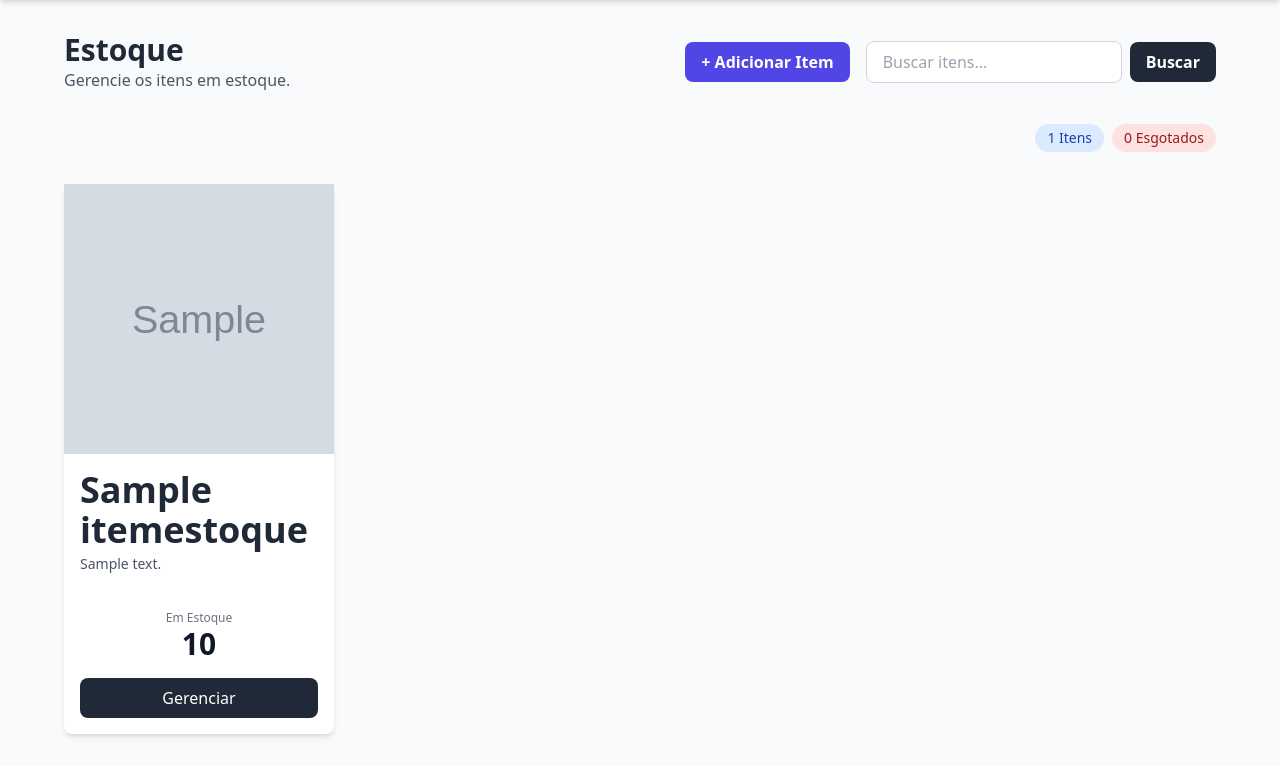
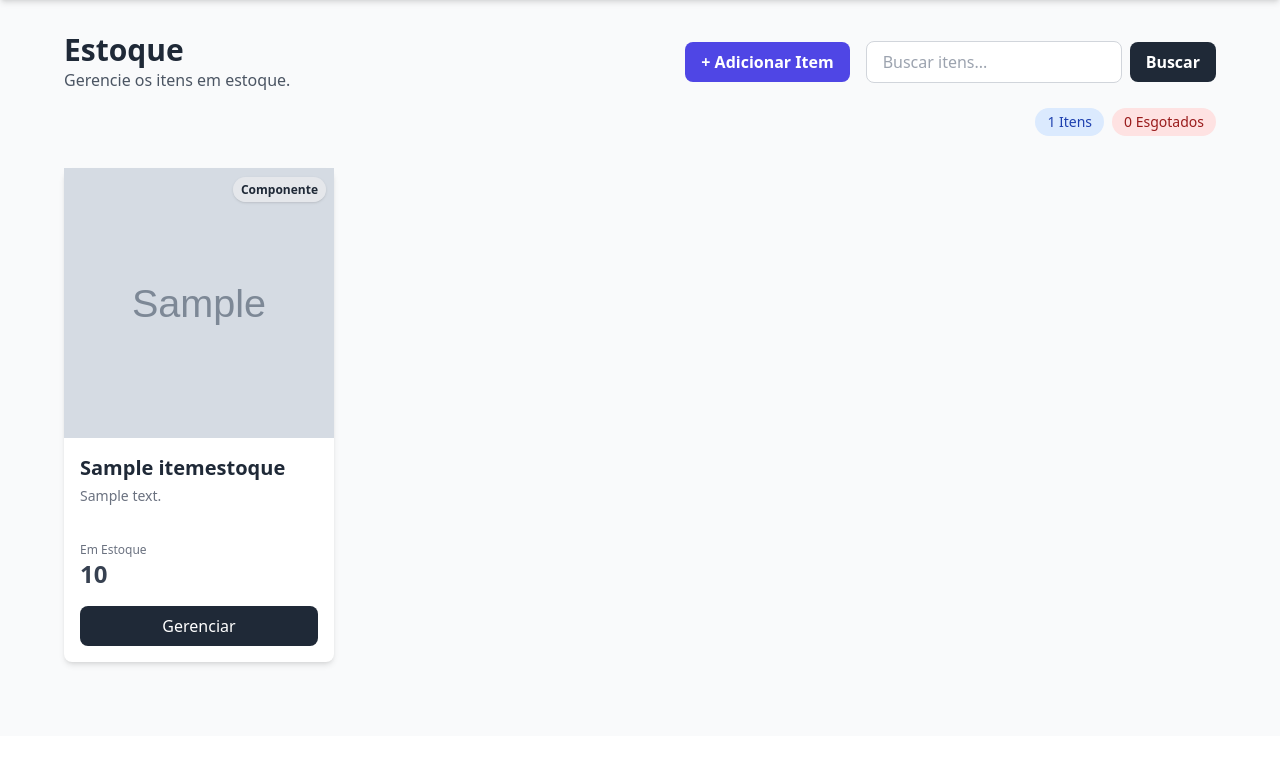
Before and after one commit to victorferraz07/blockline_app, a Django app: page /estoque/ in a window 1280 px wide. Shown: the part 64-830 px from the top of the page. After the commit the page ends 731 px from the top, so only its background shows below. Run offline with Django 5.2, Linux system fonts and the light colour scheme; tables that the repository leaves empty hold one stand-in row (values such as "Sample post"); grey boxes marked "Sample" are stand-in pictures; some libraries are stand-ins or nearby versions.

Commit message:
Feat: Finaliza CRUD completo e interfaces para Estoque e Produtos

```diff
--- a/core/templates/core/lista_estoque.html
+++ b/core/templates/core/lista_estoque.html
@@ -3,18 +3,15 @@
 {% block content %}
 <div class="max-w-7xl mx-auto px-4 sm:px-6 lg:px-8">
 
-    <div class="flex flex-col md:flex-row justify-between items-center mb-8 gap-4">
-
+    <div class="flex flex-col md:flex-row justify-between items-center mb-4 gap-4">
         <div>
             <h1 class="text-3xl font-bold text-gray-800">Estoque</h1>
             <p class="text-gray-600">Gerencie os itens em estoque.</p>
         </div>
-
         <div class="flex items-center space-x-4">
             <a href="{% url 'adicionar_item' %}" class="bg-indigo-600 text-white py-2 px-4 rounded-lg hover:bg-indigo-700 transition-colors whitespace-nowrap font-semibold">
                 + Adicionar Item
             </a>
-
             <form action="{% url 'lista_estoque' %}" method="GET" class="flex items-center space-x-2">
                 <input type="text" name="q" value="{{ query|default:'' }}" placeholder="Buscar itens..." class="w-full md:w-64 px-4 py-2 border border-gray-300 rounded-lg focus:outline-none focus:ring-2 focus:ring-indigo-500">
                 <button type="submit" class="bg-gray-800 text-white py-2 px-4 rounded-lg hover:bg-gray-700 font-semibold">
@@ -30,37 +27,53 @@
     </div>
 
     <div class="grid grid-cols-1 sm:grid-cols-2 lg:grid-cols-3 xl:grid-cols-4 gap-6">
+
         {% for item in itens %}
         <div class="bg-white rounded-lg shadow-md hover:shadow-xl transition-shadow duration-300 flex flex-col">
-            <div class="aspect-square bg-gray-100">
+
+            <div class="aspect-square bg-gray-100 relative">
+                <div class="absolute top-2 right-2 z-10">
+                    {% if item.tipo == 'produto_acabado' %}
+                        <span class="px-2 py-1 text-xs font-semibold text-emerald-800 bg-emerald-50 rounded-full shadow">Produto</span>
+                    {% else %}
+                        <span class="px-2 py-1 text-xs font-semibold text-gray-800 bg-gray-200 rounded-full shadow">Componente</span>
+                    {% endif %}
+                </div>
+
                 {% if item.foto_principal %}
                     <img src="{{ item.foto_principal.url }}" alt="{{ item.nome }}" class="w-full h-full object-cover">
                 {% else %}
                     <div class="w-full h-full flex items-center justify-center">
-                        <svg class="h-12 w-12 text-gray-400" ...></svg>
+                        <svg class="h-12 w-12 text-gray-400" fill="none" viewBox="0 0 24 24" stroke="currentColor"><path stroke-linecap="round" stroke-linejoin="round" stroke-width="2" d="M4 16l4.586-4.586a2 2 0 012.828 0L16 16m-2-2l1.586-1.586a2 2 0 012.828 0L20 14m-6-6h.01M6 20h12a2 2 0 002-2V6a2 2 0 00-2-2H6a2 2 0 00-2 2v12a2 2 0 002 2z"></path></svg>
                     </div>
                 {% endif %}
             </div>
+
             <div class="p-4 flex flex-col flex-grow">
                 <div class="flex-grow">
-                    <h3 class="text-4xl font-bold text-gray-800">{{ item.nome }}</h3>
-                    <p class="text-gray-600 text-sm mt-1 h-10">{{ item.descricao|default:""|truncatechars:80 }}</p>
+                    <h3 class="text-xl font-bold text-gray-800 truncate" title="{{ item.nome }}">{{ item.nome }}</h3>
+                    <p class="text-gray-500 text-sm mt-1 h-10">{{ item.descricao|default:""|truncatechars:70 }}</p>
                 </div>
-                <div class="mt-4 text-center">
+
+                <div class="mt-4">
                     <p class="text-xs text-gray-500">Em Estoque</p>
-                    <p class="text-3xl font-black text-gray-900">{{ item.quantidade }}</p>
+                    <p class="text-2xl font-semibold text-gray-700">{{ item.quantidade }}</p>
                 </div>
+
                 <a href="{% url 'gerenciar_item' item.pk %}" class="block text-center mt-4 w-full bg-gray-800 text-white py-2 rounded-lg hover:bg-gray-700 transition-colors">
                     Gerenciar
                 </a>
             </div>
         </div>
-        {% empty %}
-            <div class="col-span-full bg-white rounded-lg shadow-md p-8 text-center">
-                <h3 class="text-xl font-semibold text-gray-800">Nenhum item em estoque</h3>
-                <p class="text-gray-500 mt-2">Clique em "Adicionar Item" para cadastrar o primeiro.</p>
-            </div>
         {% endfor %}
+
     </div>
+
+    {% if not itens %}
+        <div class="col-span-full bg-white rounded-lg shadow-md p-8 text-center mt-6">
+            <h3 class="text-xl font-semibold text-gray-800">Nenhum item em estoque</h3>
+            <p class="text-gray-500 mt-2">Clique em "Adicionar Item" para cadastrar o primeiro.</p>
+        </div>
+    {% endif %}
 </div>
 {% endblock %}
--- a/core/views.py
+++ b/core/views.py
@@ -206,30 +206,42 @@ def detalhe_produto(request, pk):
 
 def adicionar_produto(request):
     DocumentoFormSet = modelformset_factory(DocumentoProdutoFabricado, form=DocumentoProdutoForm, extra=1, can_delete=False)
+
     if request.method == 'POST':
         form = ProdutoFabricadoForm(request.POST, request.FILES)
         formset = DocumentoFormSet(request.POST, request.FILES, queryset=DocumentoProdutoFabricado.objects.none())
+
         if form.is_valid() and formset.is_valid():
             produto_base = form.save(commit=False)
-            # Precisamos criar o item de estoque associado antes de salvar o produto
+
+            # Criamos o item de estoque associado
             item_estoque_associado = ItemEstoque.objects.create(
                 nome=produto_base.nome,
                 descricao=f"Produto acabado: {produto_base.descricao}",
                 tipo='produto_acabado',
-                is_produto_fabricado=True
+                is_produto_fabricado=True,
+                # A LINHA DA CORREÇÃO ESTÁ AQUI:
+                # Copiamos a foto do formulário do produto para o novo item de estoque.
+                foto_principal=produto_base.foto_principal
             )
+
+            # Agora, linkamos os dois e salvamos o produto
             produto_base.item_associado = item_estoque_associado
             produto_base.save()
+
+            # ... (resto da lógica para salvar os documentos)
             for doc_form in formset:
                 if doc_form.cleaned_data and doc_form.cleaned_data.get('documento'):
                     documento = doc_form.save(commit=False)
                     documento.produto = produto_base
                     documento.save()
+
             messages.success(request, f'Produto "{produto_base.nome}" e seus documentos foram criados com sucesso!')
             return redirect('lista_produtos')
     else:
         form = ProdutoFabricadoForm()
         formset = DocumentoFormSet(queryset=DocumentoProdutoFabricado.objects.none())
+
     contexto = {'form': form, 'formset': formset, 'titulo': 'Criar Novo Produto'}
     return render(request, 'core/form_produto.html', contexto)
 
```
Also changed, not shown: core/static/core/css/output.css (+22 -0 lines), core/templates/core/gerenciar_item.html (+37 -33 lines), media/fotos_itens/Gemini_Generated_Image_tm80wstm80wstm80.png (added), media/fotos_produtos/Lupa.png (added), media/fotos_produtos/evolução_starbucks_luu1tWI.jpg (added).
